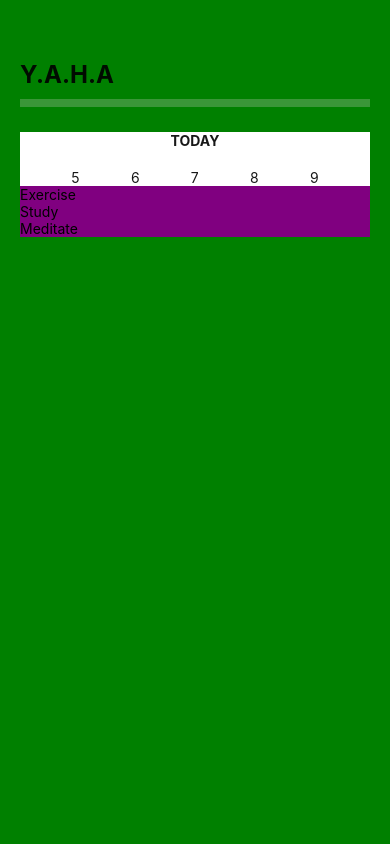
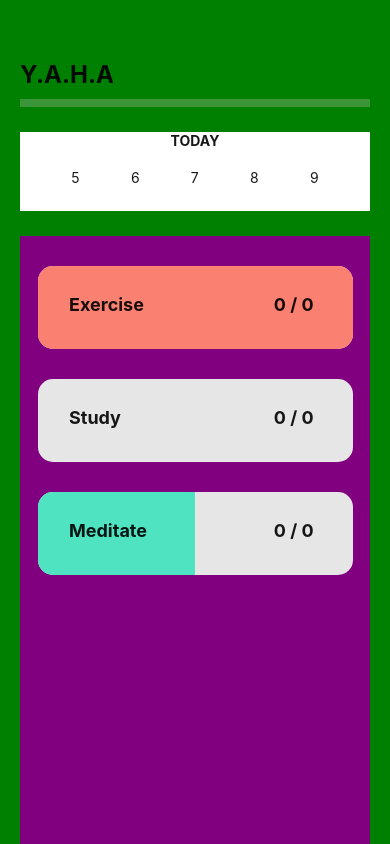
Before and after one commit to joshua-hew/habitJar, a React Native app: screen / in a window 390 px wide. Built offline with nearby package versions, Linux system fonts and the light colour scheme.

Commit message:
Before installing React Navigation

```diff
--- a/src/components/HomePage.tsx
+++ b/src/components/HomePage.tsx
@@ -9,6 +9,7 @@ import {
   TextInput,
   FlatList,
 } from "react-native";
+import { increment } from "../features/counterSlice";
 
 export const HomePage = () => {
   const habits = useSelector(selectHabits);
@@ -17,6 +18,8 @@ export const HomePage = () => {
 
   // TODO: finish design of calendarBar + functionality
   // TODO: Change basic text -> unordered list of habits
+  // TODO: change logic in caclulateProgress() to get the day of the current view
+  // TODO: implement increment function
 
   return (
     <View style={styles.container}>
@@ -59,11 +62,23 @@ const HabitList = () => {
   return (
     <View style={styles.habitListContainer}>
       <FlatList
-        style={styles.flatListContainer}
+        contentContainerStyle={styles.testContainer}
         data={[
-          { key: "Exercise", history: { "9-23-2020": { goal: 1, done: 1 } } },
-          { key: "Study", history: { "9-23-2020": { goal: 1, done: 0 } } },
-          { key: "Meditate", history: { "9-23-2020": { goal: 2, done: 1 } } },
+          {
+            key: "Exercise",
+            color: "#FA8072",
+            history: { "9-23-2020": { goal: 1, done: 1 } },
+          },
+          {
+            key: "Study",
+            color: "blue",
+            history: { "9-23-2020": { goal: 1, done: 0 } },
+          },
+          {
+            key: "Meditate",
+            color: "#50E3C2",
+            history: { "9-23-2020": { goal: 2, done: 1 } },
+          },
         ]}
         renderItem={({ item }) => <HabitCard habit={item} />}
       />
@@ -77,10 +92,67 @@ interface habitCardProps {
 
 const HabitCard = (props: habitCardProps) => {
   const h = props.habit;
+  const calculateProgress = () => {
+    let day = "9-23-2020";
+    let progress: number = h.history[day].done / h.history[day].goal;
+    progress = progress * 100;
+    console.log(`progress: ${progress}`);
+    return progress;
+  };
+  const progress = calculateProgress();
+
+  const increment = () => {
+    console.log("incrementing habit count");
+  };
+
+  const cardStyles = StyleSheet.create({
+    habitCardContainer: {
+      minHeight: 83,
+      marginLeft: "5%",
+      marginRight: "5%",
+      marginTop: 30,
+      borderRadius: 15,
+      backgroundColor: "#E6E6E6",
+    },
+    progressBar: {
+      position: "absolute",
+      height: "100%",
+      width: `${progress}%`,
+      borderTopLeftRadius: 15,
+      borderBottomLeftRadius: 15,
+      borderTopRightRadius: progress === 100 ? 15 : 0,
+      borderBottomRightRadius: progress === 100 ? 15 : 0,
+      backgroundColor: h.color,
+    },
+
+    habitName: {
+      position: "absolute",
+      marginTop: "9%",
+      marginLeft: "10%",
+      fontWeight: "bold",
+      fontSize: 18,
+      opacity: 0.9,
+    },
+
+    progressCounter: {
+      position: "relative",
+      marginTop: "9%",
+      marginLeft: "75%",
+      fontWeight: "bold",
+      fontSize: 18,
+      opacity: 0.9,
+    },
+  });
+
   return (
-    <View>
-      <Text>{h.key}</Text>
-    </View>
+    <TouchableOpacity
+      style={cardStyles.habitCardContainer}
+      onPress={() => increment()}
+    >
+      <View style={cardStyles.progressBar}></View>
+      <Text style={cardStyles.habitName}>{h.key}</Text>
+      <Text style={cardStyles.progressCounter}>0 / 0</Text>
+    </TouchableOpacity>
   );
 };
 
@@ -107,6 +179,8 @@ const styles = StyleSheet.create({
   calendarContainer: {
     backgroundColor: "#fff",
     marginTop: 25,
+    marginBottom: 25,
+    paddingBottom: 25,
   },
   calendarText: {
     fontWeight: "bold",
@@ -122,9 +196,11 @@ const styles = StyleSheet.create({
   },
   habitListContainer: {
     backgroundColor: "blue",
+    flex: 1,
   },
-  flatListContainer: {
+  testContainer: {
     backgroundColor: "purple",
+    flex: 1,
   },
 });
 
--- a/src/features/habitSlice.tsx
+++ b/src/features/habitSlice.tsx
@@ -22,6 +22,7 @@ export const selectHabits = (state: any) => state.habits.habits;
 
 export interface habitInterface {
   key: string;
+  color: string;
   history: {
     [date: string]: {
       goal: number;
```
